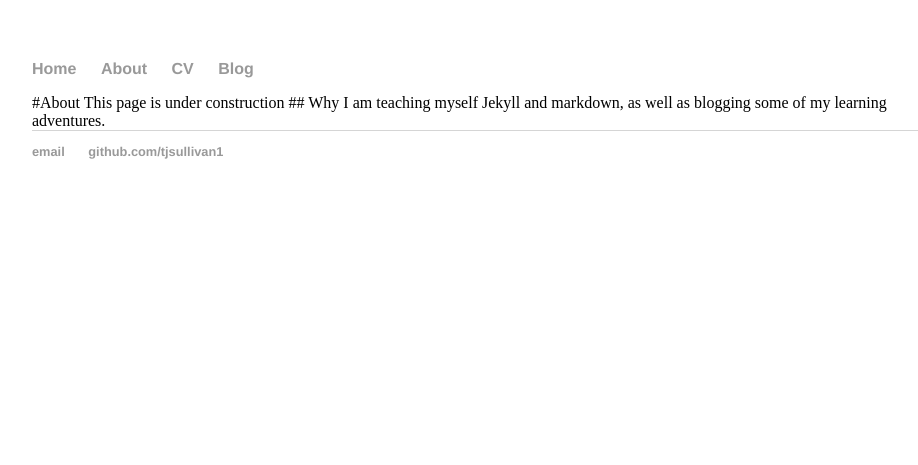
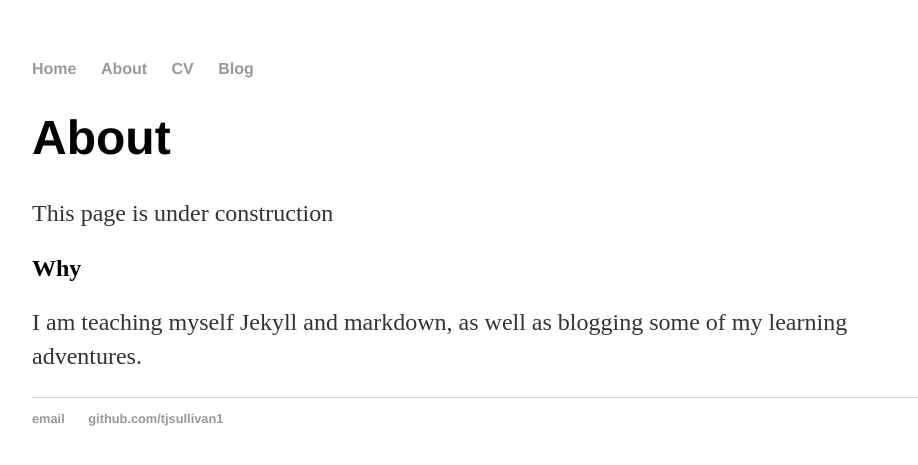
Before and after one commit to tjsullivan1/tjsullivan1.github.io, a Jekyll site: the page built from about/index.html, in a window 1280 px wide. Shown: the top 465 px of the page, without its empty margins (160-1078 px from the left). Built offline with Jekyll 4.4.1, drawn with Linux system fonts in a browser that asks for light colours.

Commit message:
converted to html since md isn't working

```diff
--- a/about/index.html
+++ b/about/index.html
@@ -3,10 +3,14 @@ layout: default
 title: About
 ---
 
-#{{ page.title }}
+<h1>{{ page.title }}</h1>
 
+<p>
 This page is under construction
+</p>
 
-## Why
+<h2>Why</h2>
 
+<p>
 I am teaching myself Jekyll and markdown, as well as blogging some of my learning adventures.
+</p>
```
